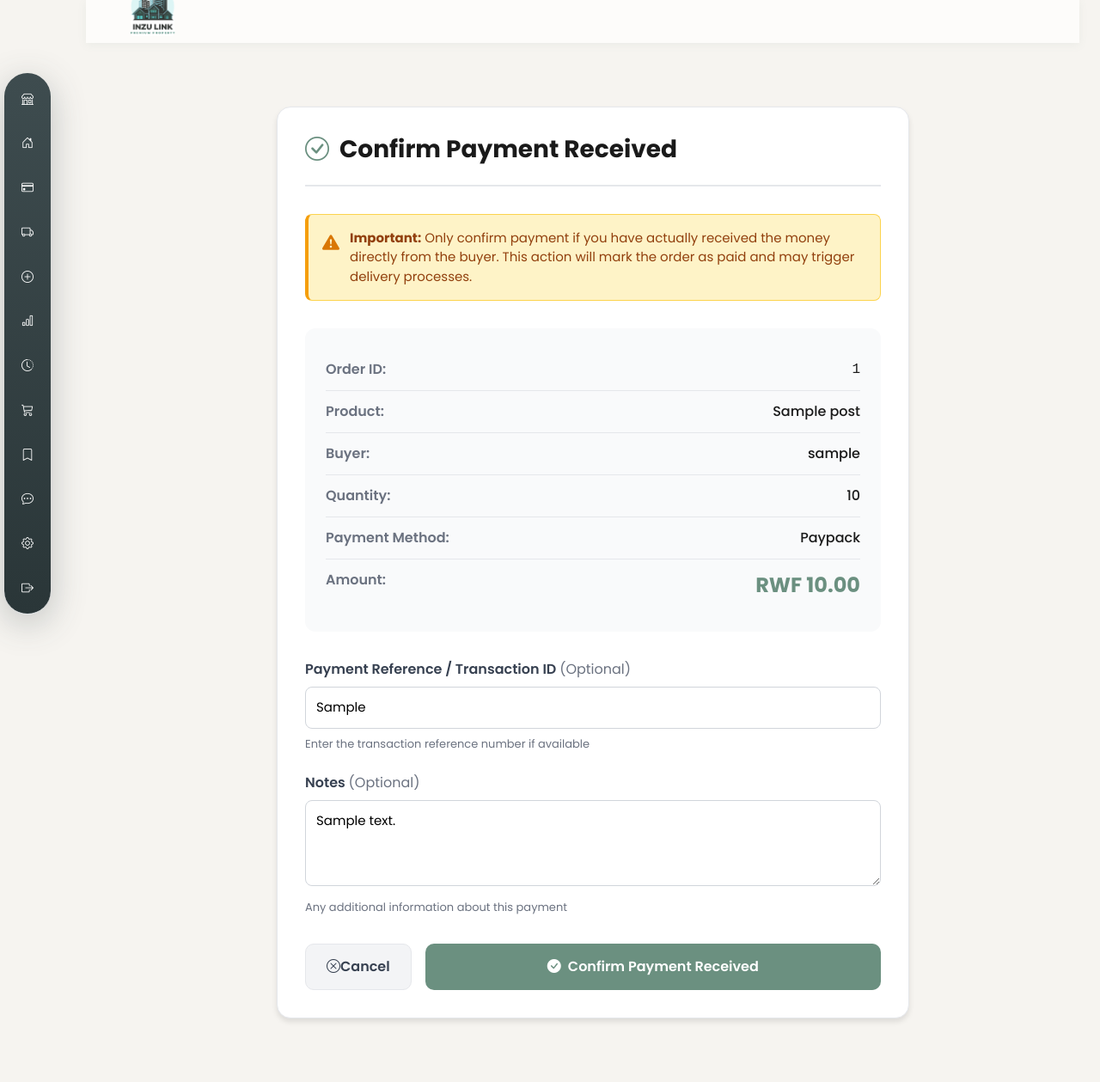
After one commit to hirwacedric123/inzu_link, a Django app: page /auth/purchase/1/confirm-payment/ in a window 1280 px wide. The commit adds this page. Shown: the whole page at 86% size. Run offline with Django 5.2, Linux system fonts and the light colour scheme; a user stored in the database is signed in; tables that the repository leaves empty hold one stand-in row (values such as "Sample post"); parts of the project's set-up code (start-up, migrations or seed data) failed here and were passed over.

Commit message:
Add vendor payment confirmation feature
- Added pending payments section to vendor dashboard
- Created confirm_payment view for vendors to mark payments as received
- Added payment confirmation form with optional reference and notes
- Added pending payments link to sidebar navigation (desktop and mobile)
- Vendors can now confirm payments received directly from buyers
- Payment confirmation updates status to payment_confirmed and triggers delivery for furniture items

```diff
--- a/authentication/templates/authentication/base.html
+++ b/authentication/templates/authentication/base.html
@@ -330,6 +330,10 @@
                 <i class="bi bi-house-door" aria-hidden="true"></i>
                 <span class="sr-only">My listings</span>
             </a>
+            <a href="{% url 'vendor_dashboard' %}#pending-payments" class="nav-tab {% if request.resolver_match.url_name == 'vendor_dashboard' %}active{% endif %}" aria-label="Pending payments" title="Pending payments">
+                <i class="bi bi-credit-card" aria-hidden="true"></i>
+                <span class="sr-only">Pending payments</span>
+            </a>
             <a href="{% url 'vendor_dashboard' %}#awaiting-delivery" class="nav-tab {% if request.resolver_match.url_name == 'vendor_dashboard' %}active{% endif %}" aria-label="Orders awaiting delivery" title="Orders awaiting delivery">
                 <i class="bi bi-truck" aria-hidden="true"></i>
                 <span class="sr-only">Orders awaiting delivery</span>
@@ -387,6 +391,10 @@
             <a href="{% url 'vendor_dashboard' %}" class="mobile-nav-tab {% if request.resolver_match.url_name == 'vendor_dashboard' %}active{% endif %}" {% if request.resolver_match.url_name == 'vendor_dashboard' %}aria-current="page"{% endif %}>
                 <i class="bi bi-house-door" aria-hidden="true"></i>
                 <span>Listings</span>
+            </a>
+            <a href="{% url 'vendor_dashboard' %}#pending-payments" class="mobile-nav-tab {% if request.resolver_match.url_name == 'vendor_dashboard' %}active{% endif %}" title="Pending payments">
+                <i class="bi bi-credit-card" aria-hidden="true"></i>
+                <span>Payments</span>
             </a>
             <a href="{% url 'vendor_dashboard' %}#awaiting-delivery" class="mobile-nav-tab {% if request.resolver_match.url_name == 'vendor_dashboard' %}active{% endif %}" title="Orders awaiting delivery">
                 <i class="bi bi-truck" aria-hidden="true"></i>
--- /dev/null
+++ b/authentication/templates/authentication/confirm_payment.html
@@ -0,0 +1,274 @@
+{% extends "authentication/base.html" %}
+{% load static %}
+{% load currency_filters %}
+
+{% block title %}Confirm Payment - InzuLink{% endblock %}
+
+{% block content %}
+<style>
+    .confirm-payment-container {
+        max-width: 800px;
+        margin: 2rem auto;
+        padding: 2rem;
+    }
+
+    .payment-card {
+        background: white;
+        border-radius: 16px;
+        border: 1px solid #E5E7EB;
+        padding: 2rem;
+        box-shadow: 0 4px 6px rgba(0, 0, 0, 0.1);
+    }
+
+    .payment-header {
+        border-bottom: 2px solid #E5E7EB;
+        padding-bottom: 1.5rem;
+        margin-bottom: 2rem;
+    }
+
+    .payment-header h1 {
+        font-size: 1.75rem;
+        font-weight: 700;
+        color: #1a1a1a;
+        margin: 0;
+        display: flex;
+        align-items: center;
+        gap: 0.75rem;
+    }
+
+    .payment-header h1 i {
+        color: #6B9080;
+    }
+
+    .order-info {
+        background: #F9FAFB;
+        border-radius: 12px;
+        padding: 1.5rem;
+        margin-bottom: 2rem;
+    }
+
+    .info-row {
+        display: flex;
+        justify-content: space-between;
+        padding: 0.75rem 0;
+        border-bottom: 1px solid #E5E7EB;
+    }
+
+    .info-row:last-child {
+        border-bottom: none;
+    }
+
+    .info-label {
+        font-weight: 600;
+        color: #6B7280;
+    }
+
+    .info-value {
+        color: #1a1a1a;
+        font-weight: 500;
+    }
+
+    .amount-highlight {
+        font-size: 1.5rem;
+        font-weight: 700;
+        color: #6B9080;
+    }
+
+    .form-group {
+        margin-bottom: 1.5rem;
+    }
+
+    .form-group label {
+        display: block;
+        font-weight: 600;
+        color: #374151;
+        margin-bottom: 0.5rem;
+    }
+
+    .form-group input,
+    .form-group textarea {
+        width: 100%;
+        padding: 0.75rem;
+        border: 1px solid #D1D5DB;
+        border-radius: 8px;
+        font-size: 0.938rem;
+        transition: border-color 0.2s;
+    }
+
+    .form-group input:focus,
+    .form-group textarea:focus {
+        outline: none;
+        border-color: #6B9080;
+        box-shadow: 0 0 0 3px rgba(107, 144, 128, 0.1);
+    }
+
+    .form-group textarea {
+        resize: vertical;
+        min-height: 100px;
+    }
+
+    .form-group small {
+        display: block;
+        margin-top: 0.5rem;
+        color: #6B7280;
+        font-size: 0.813rem;
+    }
+
+    .button-group {
+        display: flex;
+        gap: 1rem;
+        margin-top: 2rem;
+    }
+
+    .btn-confirm {
+        flex: 1;
+        padding: 0.875rem 1.5rem;
+        background: #6B9080;
+        color: white;
+        border: none;
+        border-radius: 10px;
+        font-weight: 600;
+        font-size: 1rem;
+        cursor: pointer;
+        transition: all 0.2s;
+        display: flex;
+        align-items: center;
+        justify-content: center;
+        gap: 0.5rem;
+    }
+
+    .btn-confirm:hover {
+        background: #4A7C59;
+        transform: translateY(-2px);
+        box-shadow: 0 4px 12px rgba(107, 144, 128, 0.3);
+    }
+
+    .btn-cancel {
+        padding: 0.875rem 1.5rem;
+        background: #F3F4F6;
+        color: #374151;
+        border: 1px solid #E5E7EB;
+        border-radius: 10px;
+        font-weight: 600;
+        font-size: 1rem;
+        text-decoration: none;
+        display: flex;
+        align-items: center;
+        justify-content: center;
+        transition: all 0.2s;
+    }
+
+    .btn-cancel:hover {
+        background: #E5E7EB;
+        color: #1a1a1a;
+    }
+
+    .warning-box {
+        background: #FEF3C7;
+        border: 1px solid #FCD34D;
+        border-left: 4px solid #F59E0B;
+        border-radius: 8px;
+        padding: 1rem;
+        margin-bottom: 2rem;
+        display: flex;
+        align-items: start;
+        gap: 0.75rem;
+    }
+
+    .warning-box i {
+        color: #D97706;
+        font-size: 1.25rem;
+        margin-top: 0.125rem;
+    }
+
+    .warning-box p {
+        margin: 0;
+        color: #92400E;
+        font-size: 0.938rem;
+    }
+</style>
+
+<div class="confirm-payment-container">
+    <div class="payment-card">
+        <div class="payment-header">
+            <h1><i class="bi bi-check-circle"></i> Confirm Payment Received</h1>
+        </div>
+
+        <div class="warning-box">
+            <i class="bi bi-exclamation-triangle-fill"></i>
+            <p>
+                <strong>Important:</strong> Only confirm payment if you have actually received the money directly from the buyer.
+                This action will mark the order as paid and may trigger delivery processes.
+            </p>
+        </div>
+
+        <div class="order-info">
+            <div class="info-row">
+                <span class="info-label">Order ID:</span>
+                <span class="info-value" style="font-family: 'Courier New', monospace;">{{ purchase.order_id }}</span>
+            </div>
+            <div class="info-row">
+                <span class="info-label">Product:</span>
+                <span class="info-value">{{ purchase.property.title }}</span>
+            </div>
+            <div class="info-row">
+                <span class="info-label">Buyer:</span>
+                <span class="info-value">{{ purchase.buyer.username }}</span>
+            </div>
+            <div class="info-row">
+                <span class="info-label">Quantity:</span>
+                <span class="info-value">{{ purchase.quantity }}</span>
+            </div>
+            <div class="info-row">
+                <span class="info-label">Payment Method:</span>
+                <span class="info-value">{{ purchase.get_payment_method_display }}</span>
+            </div>
+            <div class="info-row">
+                <span class="info-label">Amount:</span>
+                <span class="info-value amount-highlight">{{ purchase.final_price|currency }}</span>
+            </div>
+        </div>
+
+        <form method="post">
+            {% csrf_token %}
+
+            <div class="form-group">
+                <label for="payment_reference">
+                    Payment Reference / Transaction ID <span style="color: #6B7280; font-weight: normal;">(Optional)</span>
+                </label>
+                <input
+                    type="text"
+                    id="payment_reference"
+                    name="payment_reference"
+                    placeholder="e.g., MTN-1234567890, Bank transfer reference, etc."
+                    value="{{ purchase.payment_reference|default:'' }}"
+                >
+                <small>Enter the transaction reference number if available</small>
+            </div>
+
+            <div class="form-group">
+                <label for="transaction_notes">
+                    Notes <span style="color: #6B7280; font-weight: normal;">(Optional)</span>
+                </label>
+                <textarea
+                    id="transaction_notes"
+                    name="transaction_notes"
+                    placeholder="Add any additional notes about this payment..."
+                >{{ purchase.transaction_notes|default:'' }}</textarea>
+                <small>Any additional information about this payment</small>
+            </div>
+
+            <div class="button-group">
+                <a href="{% url 'vendor_dashboard' %}" class="btn-cancel">
+                    <i class="bi bi-x-circle"></i>
+                    Cancel
+                </a>
+                <button type="submit" class="btn-confirm">
+                    <i class="bi bi-check-circle-fill"></i>
+                    Confirm Payment Received
+                </button>
+            </div>
+        </form>
+    </div>
+</div>
+{% endblock %}
--- a/authentication/urls.py
+++ b/authentication/urls.py
@@ -39,10 +39,26 @@ urlpatterns = [
 
     # User dashboards
     path('vendor-dashboard/', views.vendor_dashboard, name='vendor_dashboard'),
+    path('purchase/<int:purchase_id>/confirm-payment/', views.confirm_payment, name='confirm_payment'),
 
     # User history and saved items
     path('purchases/', views.purchase_history, name='purchase_history'),
+    path('purchase/<int:purchase_id>/', views.purchase_detail, name='purchase_detail'),
     path('bookmarks/', views.bookmarks, name='bookmarks'),
+
+    # Cart functionality
+    path('cart/', views.view_cart, name='view_cart'),
+    path('cart/add/<int:product_id>/', views.add_to_cart, name='add_to_cart'),
+    path('cart/update/<int:item_id>/', views.update_cart_item, name='update_cart_item'),
+    path('cart/remove/<int:item_id>/', views.remove_from_cart, name='remove_from_cart'),
+    path('cart/clear/', views.clear_cart, name='clear_cart'),
+
+    # Checkout
+    path('checkout/', views.checkout, name='checkout'),
+    path('checkout/process/', views.process_checkout, name='process_checkout'),
+
+    # Delivery tracking
+    path('purchase/<int:purchase_id>/update-delivery/', views.update_delivery_status, name='update_delivery_status'),
 
     # Legacy paths (kept for compatibility)
     path('become-vendor/', views.become_vendor, name='become_vendor'),
--- a/authentication/views.py
+++ b/authentication/views.py
@@ -1034,16 +1034,70 @@ def vendor_dashboard(request):
         delivery_status__in=['delivered', 'delivery_failed']
     ).order_by('-created_at')
 
+    # Get purchases with pending payment status
+    pending_payments = purchases.filter(
+        status='pending_payment'
+    ).order_by('-created_at')
+
     context = {
         'products': products,
         'purchases': purchases,
         'total_sales': total_sales,
         'total_revenue': total_revenue,
         'recent_purchases': recent_purchases,
-        'awaiting_delivery': awaiting_delivery
+        'awaiting_delivery': awaiting_delivery,
+        'pending_payments': pending_payments
     }
 
     return render(request, 'authentication/vendor_dashboard.html', context)
+
+@login_required
+def confirm_payment(request, purchase_id):
+    """Allow vendor to confirm payment received directly from buyer"""
+    purchase = get_object_or_404(Purchase, id=purchase_id)
+
+    # Ensure user is the vendor for this purchase
+    if purchase.property.user != request.user:
+        messages.error(request, 'You do not have permission to confirm this payment.')
+        return redirect('vendor_dashboard')
+
+    # Only allow confirmation if payment is pending
+    if purchase.status != 'pending_payment':
+        messages.warning(request, f'Payment status is already {purchase.get_status_display()}.')
+        return redirect('vendor_dashboard')
+
+    if request.method == 'POST':
+        payment_reference = request.POST.get('payment_reference', '').strip()
+        transaction_notes = request.POST.get('transaction_notes', '').strip()
+
+        # Update purchase status to payment_confirmed
+        purchase.status = 'payment_confirmed'
+        purchase.payment_confirmed_at = timezone.now()
+
+        if payment_reference:
+            purchase.payment_reference = payment_reference
+
+        if transaction_notes:
+            purchase.transaction_notes = transaction_notes
+
+        purchase.save()
+
+        # For furniture items, initialize delivery status
+        if purchase.property and purchase.property.is_furniture():
+            if not purchase.delivery_status:
+                purchase.delivery_status = 'pending'
+                purchase.save()
+
+        messages.success(
+            request,
+            f'Payment confirmed successfully! Order {purchase.order_id} is now marked as paid.'
+        )
+        return redirect('vendor_dashboard')
+
+    context = {
+        'purchase': purchase
+    }
+    return render(request, 'authentication/confirm_payment.html', context)
 
 @login_required
 def user_settings(request):
```
Also changed, not shown: authentication/templates/authentication/vendor_dashboard.html (+81 -0 lines).
